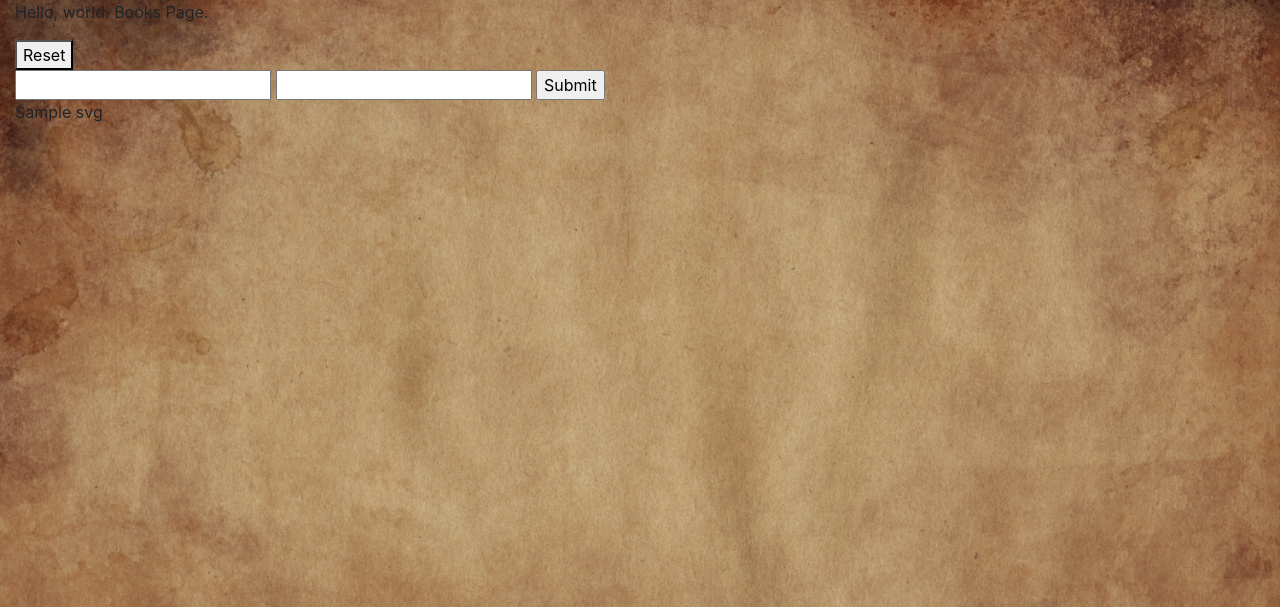
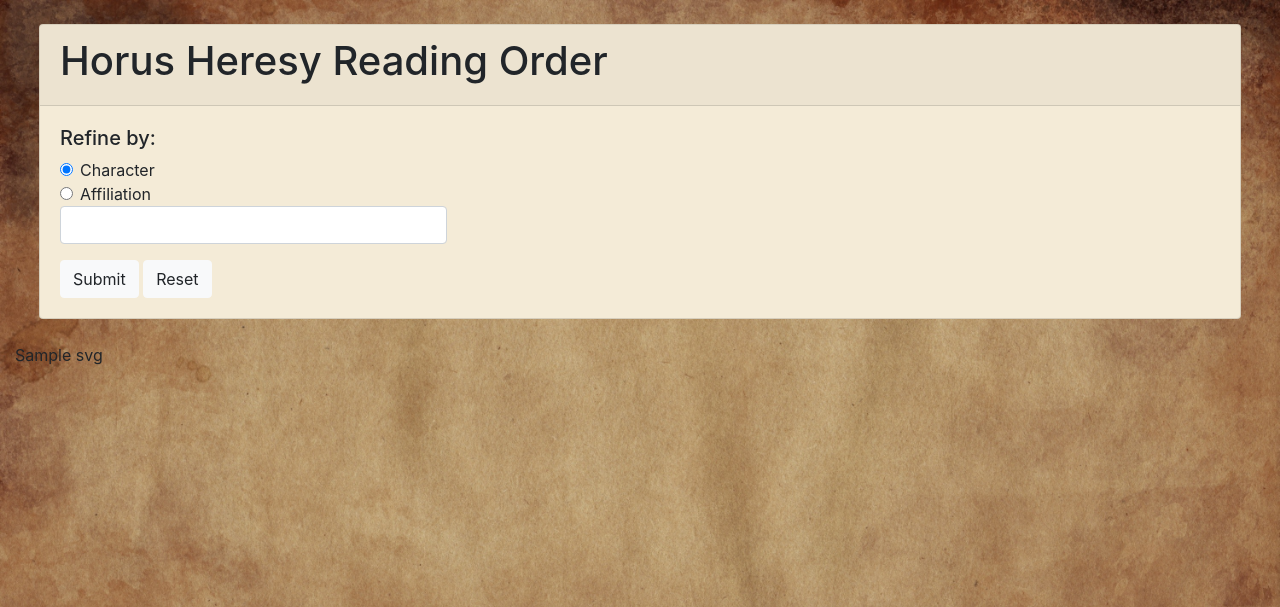
Before and after one commit to The-Bees/BookOfMagnus, a Django app: template core/templates/core/index.html in a window 1280 px wide. Shown: the top 607 px of the page. Run offline with Django 3.2, Linux system fonts and the light colour scheme; tables that the repository leaves empty hold one stand-in row (values such as "Sample post"); the template is opened without the code that fills it: values that come from a table or form of the project are taken from there, most other values are stand-ins (such as "Sample title", 1, 10 or a date in 2020); parts of the project's set-up code (start-up, migrations or seed data) failed here and were passed over; some libraries are stand-ins or nearby versions.

Commit message:
More making pretty, plus main characters.

```diff
--- a/core/management/commands/testdata.py
+++ b/core/management/commands/testdata.py
@@ -35,7 +35,7 @@ class Command(BaseCommand):
                 for fbook in follows_list:
                     book.follows.add(Book.objects.get(title=fbook).id)
 
-        characters_df = pandas.read_excel('characters.xlsx')
+        characters_df = pandas.read_excel('main_characters.xlsx')
 
         # Add the characters
         for index, row in characters_df.iterrows():
--- a/core/static/css/tree.css
+++ b/core/static/css/tree.css
@@ -1,19 +1,12 @@
 body {
   background-image: url("/static/images/ancient-antique-art-235985.jpg");
-  background-repeat: no-repeat;
   background-attachment: fixed;
-  background-position: center;
-  background-size: 100%
+  background-position: left top;
+  background-size: cover;
 }
 
 
 
-text.node {
-  font: 12px sans-serif;
+.text-box {
+    background: #f4ebd7;
 }
-
-.link {
-  fill: none;
-  stroke: #ccc;
-  stroke-width: 2px;
-}
--- a/core/templates/core/index.html
+++ b/core/templates/core/index.html
@@ -16,31 +16,67 @@
 </head>
 <body>
 <div class="container-fluid">
-    <p>Hello, world. Books Page.</p>
-    <button onclick="window.location.href='/'">Reset</button>
+
+
+    <div class="row-fluid">
+        <div class="span4">
+            <div class="card text-box rounded m-4">
+                <div class="card-header">
+                    <h1>Horus Heresy Reading Order</h1>
+                </div>
+                <div class="card-body">
+                    <h5 class=""card-title>Refine by:</h5>
+
+
                     <form method="post">
                         {% csrf_token %}
 
+                        <div class="form-check">
+                            <input class="form-check-input" type="radio" onchange="searchCharacters(this)" id="character-radio" name="refine" checked>
+                            <label class="form-check-label" for="character-radio">
+                                Character
+                            </label>
+                        </div>
+                        <div class="form-check">
+                            <input class="form-check-input" type="radio" onchange="searchAffiliation(this)" id="affiliation-radio" name="refine">
+                            <label class="form-check-label" for="affiliation-radio">
+                                Affiliation
+                            </label>
+                        </div>
+
                         <!-- CHARACTER -->
-        <input name="character" list="characters">
+                        <div id="characterInput" class="form-group">
+                            <input name="character" list="characters" class="form-control col-md-4">
                             <datalist id="characters">
                                 {% for character in characters %}
                                 <option value="{{ character.name }}">
                                 {% endfor %}
                             </datalist>
+                        </div>
 
                         <!-- AFFILIATION -->
-        <input name="affiliation" list="affiliations">
+                        <div id="affiliationInput" class="form-group" style="display: none;">
+                            <input name="affiliation" list="affiliations" class="form-control col-md-4">
                             <datalist id="affiliations">
                                 {% for affiliation in affiliations %}
                                 <option value="{{ affiliation.name }}">
                                 {% endfor %}
                             </datalist>
-        <input type="submit">
+                        </div>
+
+                        <input type="submit" class="btn btn-light">
+                        <button class="btn btn-light" onclick="window.location.href='/'">Reset</button>
                     </form>
+                </div>
+            </div>
+        </div>
+    </div>
 
-
+    <div class="row-fluid">
+        <div class="span12">
             {{ svg |safe }}
+        </div>
+    </div>
 </div>
 
 <!-- jQuery first, then Popper.js, then Bootstrap JS -->
@@ -48,5 +84,19 @@
 <script src="https://cdnjs.cloudflare.com/ajax/libs/popper.js/1.14.7/umd/popper.min.js" integrity="sha384-UO2eT0CpHqdSJQ6hJty5KVphtPhzWj9WO1clHTMGa3JDZwrnQq4sF86dIHNDz0W1" crossorigin="anonymous"></script>
 <script src="https://stackpath.bootstrapcdn.com/bootstrap/4.3.1/js/bootstrap.min.js" integrity="sha384-JjSmVgyd0p3pXB1rRibZUAYoIIy6OrQ6VrjIEaFf/nJGzIxFDsf4x0xIM+B07jRM" crossorigin="anonymous"></script>
 
+<script>
+    function searchCharacters(x){
+        if(x.checked){
+            $("#characterInput").show();
+            $("#affiliationInput").hide();
+        }
+    }
+    function searchAffiliation(x){
+        if(x.checked){
+            $("#affiliationInput").show();
+            $("#characterInput").hide();
+        }
+    }
+</script>
 </body>
 </html>
--- a/core/views.py
+++ b/core/views.py
@@ -24,6 +24,8 @@ def index(request):
         if affiliation:
             affiliation_obj = Affiliation.objects.get(name=affiliation)
             books = Book.objects.filter(characters__affiliation__in=[affiliation_obj])
+        else:
+            books = Book.objects.all()
 
         # Get the books they follow on from
         prequels = get_prequels(books)
@@ -63,7 +65,7 @@ def index(request):
     graph.node_attr["style"] = "rounded,radial"
     graph.layout(prog='dot')
     #print(graph.string())
-    svg_graph = graph.draw(format="svg")
+    svg_graph = graph.draw(format="svg").decode("utf-8")
 
     context = {
         "svg": svg_graph,
```
Also changed, not shown: 1 other file. Lines whose indentation alone changed are shown as unchanged.
